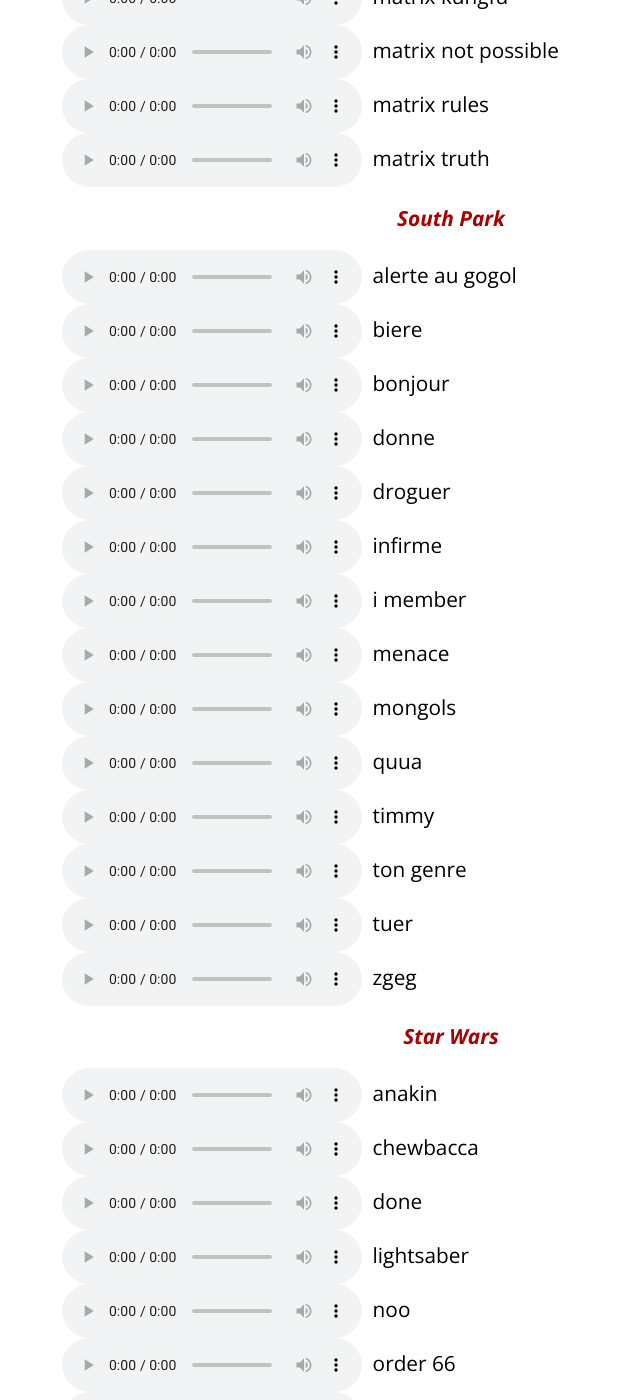
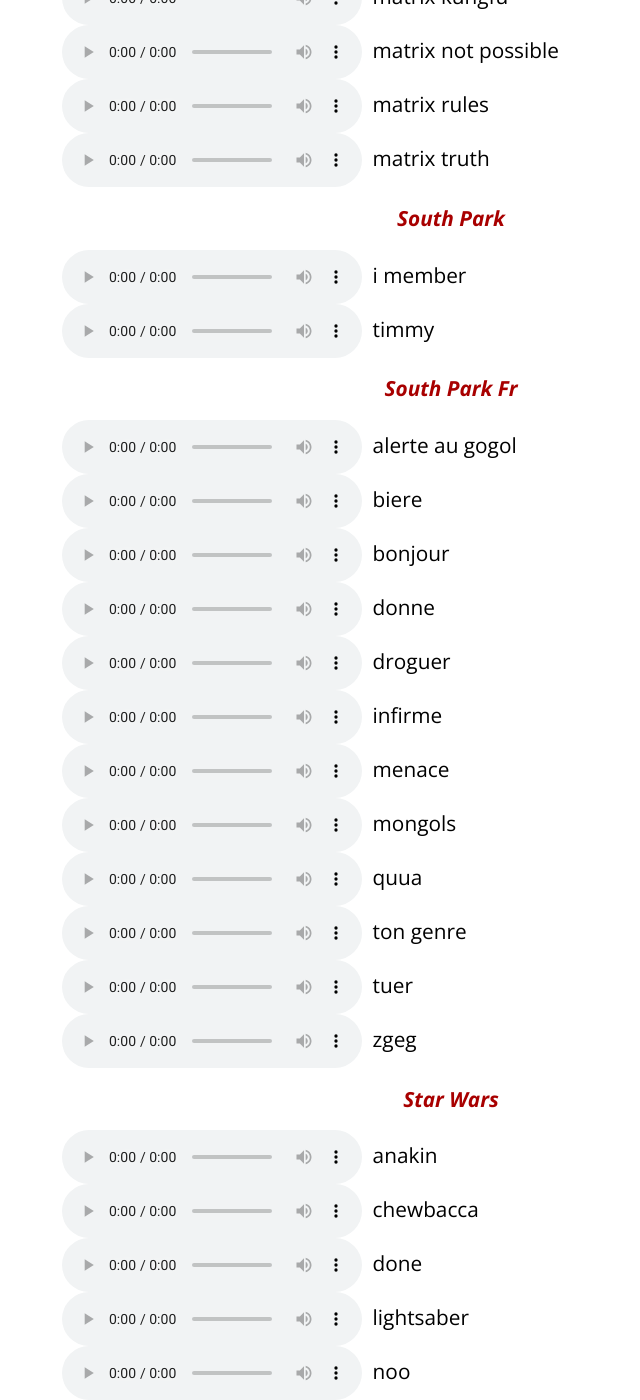
Before and after one commit to Philaeux/philaeux.github.io, a Jekyll site: the page built from sounds.md, in a window 1280 px wide and 1400 px high, scrolled down 4902 px. Shown: the whole window, without its empty margins (189-829 px from the left). Built offline with Jekyll 4.4.1, drawn with Linux system fonts in a browser that asks for light colours.

```diff
--- a/sounds.md
+++ b/sounds.md
@@ -104,20 +104,23 @@
 
 ### South Park
 
-* &nbsp; <audio controls><source src="\assets\sounds\south_park\alerte_au_gogol.mp3" type="audio/mpeg"></audio>&nbsp; alerte au gogol
-* &nbsp; <audio controls><source src="\assets\sounds\south_park\biere.mp3" type="audio/mpeg"></audio>&nbsp; biere
-* &nbsp; <audio controls><source src="\assets\sounds\south_park\bonjour.mp3" type="audio/mpeg"></audio>&nbsp; bonjour
-* &nbsp; <audio controls><source src="\assets\sounds\south_park\donne.mp3" type="audio/mpeg"></audio>&nbsp; donne
-* &nbsp; <audio controls><source src="\assets\sounds\south_park\droguer.mp3" type="audio/mpeg"></audio>&nbsp; droguer
-* &nbsp; <audio controls><source src="\assets\sounds\south_park\infirme.mp3" type="audio/mpeg"></audio>&nbsp; infirme
 * &nbsp; <audio controls><source src="\assets\sounds\south_park\i_member.mp3" type="audio/mpeg"></audio>&nbsp; i member
-* &nbsp; <audio controls><source src="\assets\sounds\south_park\menace.mp3" type="audio/mpeg"></audio>&nbsp; menace
-* &nbsp; <audio controls><source src="\assets\sounds\south_park\mongols.mp3" type="audio/mpeg"></audio>&nbsp; mongols
-* &nbsp; <audio controls><source src="\assets\sounds\south_park\quua.mp3" type="audio/mpeg"></audio>&nbsp; quua
 * &nbsp; <audio controls><source src="\assets\sounds\south_park\timmy.mp3" type="audio/mpeg"></audio>&nbsp; timmy
-* &nbsp; <audio controls><source src="\assets\sounds\south_park\ton_genre.mp3" type="audio/mpeg"></audio>&nbsp; ton genre
-* &nbsp; <audio controls><source src="\assets\sounds\south_park\tuer.mp3" type="audio/mpeg"></audio>&nbsp; tuer
-* &nbsp; <audio controls><source src="\assets\sounds\south_park\zgeg.mp3" type="audio/mpeg"></audio>&nbsp; zgeg
+
+### South Park Fr
+
+* &nbsp; <audio controls><source src="\assets\sounds\south_park_fr\alerte_au_gogol.mp3" type="audio/mpeg"></audio>&nbsp; alerte au gogol
+* &nbsp; <audio controls><source src="\assets\sounds\south_park_fr\biere.mp3" type="audio/mpeg"></audio>&nbsp; biere
+* &nbsp; <audio controls><source src="\assets\sounds\south_park_fr\bonjour.mp3" type="audio/mpeg"></audio>&nbsp; bonjour
+* &nbsp; <audio controls><source src="\assets\sounds\south_park_fr\donne.mp3" type="audio/mpeg"></audio>&nbsp; donne
+* &nbsp; <audio controls><source src="\assets\sounds\south_park_fr\droguer.mp3" type="audio/mpeg"></audio>&nbsp; droguer
+* &nbsp; <audio controls><source src="\assets\sounds\south_park_fr\infirme.mp3" type="audio/mpeg"></audio>&nbsp; infirme
+* &nbsp; <audio controls><source src="\assets\sounds\south_park_fr\menace.mp3" type="audio/mpeg"></audio>&nbsp; menace
+* &nbsp; <audio controls><source src="\assets\sounds\south_park_fr\mongols.mp3" type="audio/mpeg"></audio>&nbsp; mongols
+* &nbsp; <audio controls><source src="\assets\sounds\south_park_fr\quua.mp3" type="audio/mpeg"></audio>&nbsp; quua
+* &nbsp; <audio controls><source src="\assets\sounds\south_park_fr\ton_genre.mp3" type="audio/mpeg"></audio>&nbsp; ton genre
+* &nbsp; <audio controls><source src="\assets\sounds\south_park_fr\tuer.mp3" type="audio/mpeg"></audio>&nbsp; tuer
+* &nbsp; <audio controls><source src="\assets\sounds\south_park_fr\zgeg.mp3" type="audio/mpeg"></audio>&nbsp; zgeg
 
 ### Star Wars
 
```
Also changed, not shown: 24 other files.
